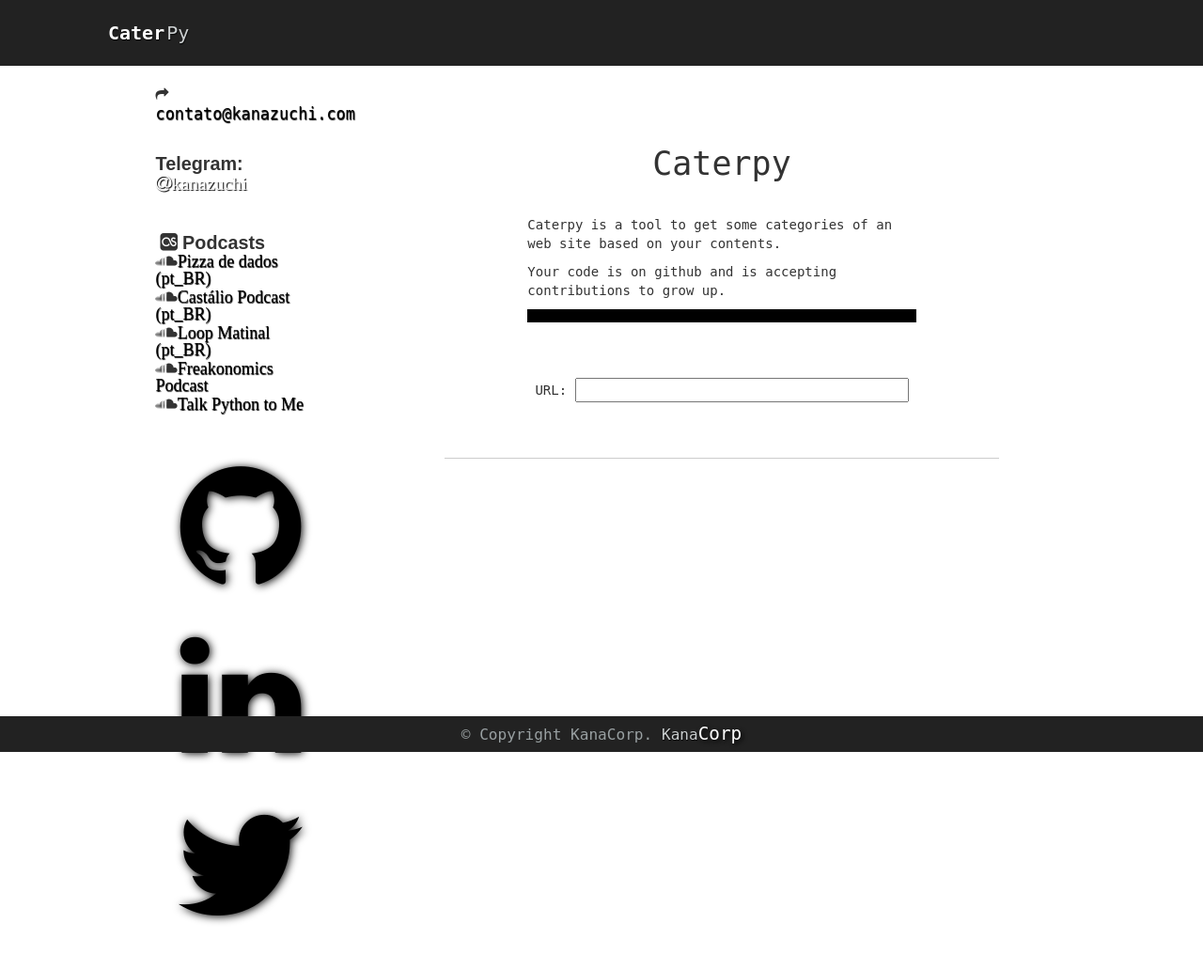
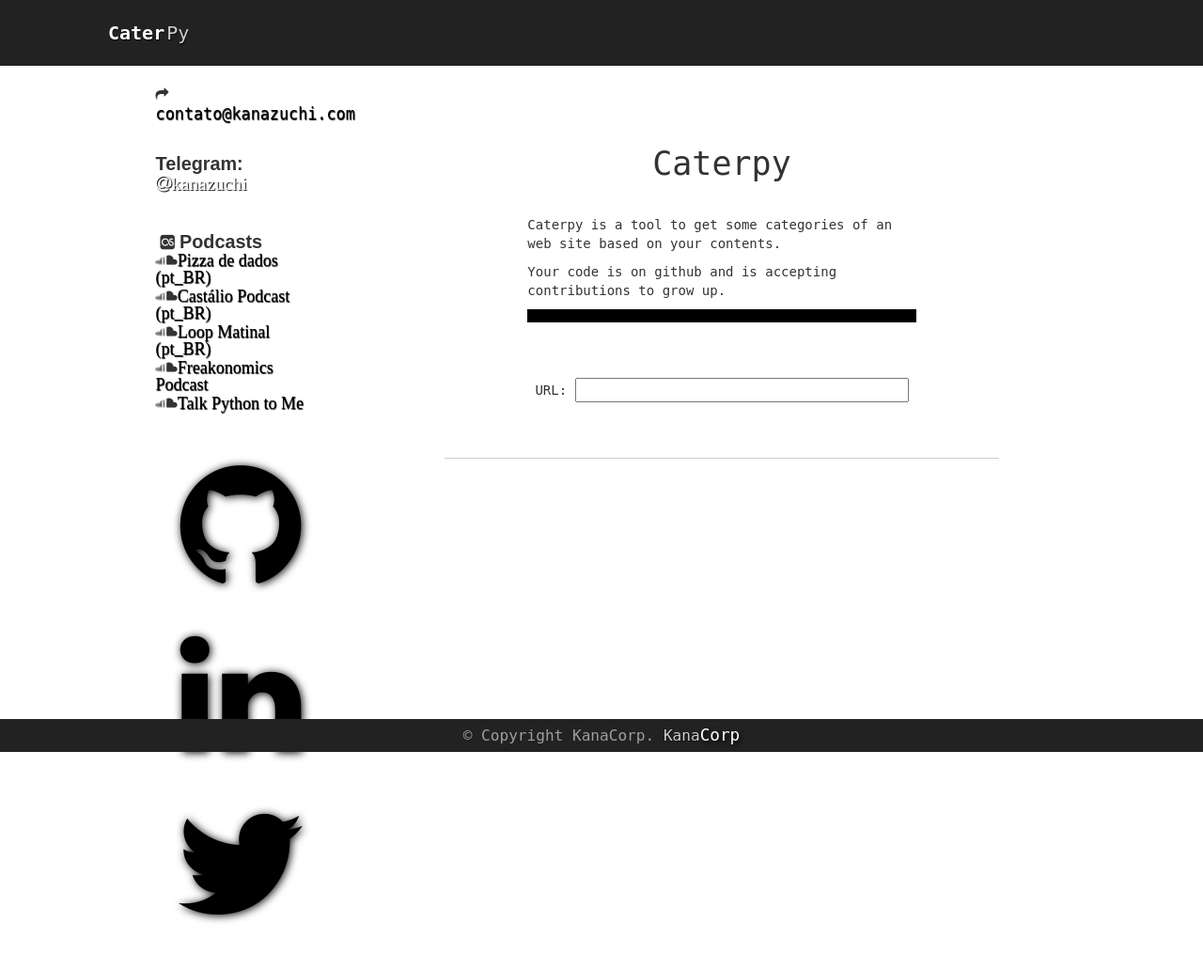
Before and after one commit to DyFuente/caterpy, a Flask app: page / in a window 1280 px wide. Shown: the top 1032 px of the page at 94% size. After the commit the page ends 981 px from the top, so only its background shows below. Run offline with Flask 2, Linux system fonts and the light colour scheme; some libraries are stand-ins or nearby versions; some web fonts are replaced.

Commit message:
Change size of font

```diff
--- a/web_site/templates/index.html
+++ b/web_site/templates/index.html
@@ -6,7 +6,7 @@
             font-size: 1.1em;
         }
         span {
-            font-size: 1.2em;
+            font-size: 1.1em;
             color: white;
             text-shadow: 2px 2px 5px black;
         }
@@ -33,7 +33,7 @@
                     </a></h4>
                     <br/>
                     <h4>
-                        <i class="fa fa-lastfm-square" style="margin: 0 5px; font-size: 1.2em;"></i><b>Podcasts</b><br/>
+                        <i class="fa fa-lastfm-square" style="margin: 0 5px; font-size: 1.0em;"></i><b>Podcasts</b><br/>
                         <i class="fa fa-soundcloud"><a href="http://pizzadedados.com/">Pizza de dados (pt_BR)</a></i><br/>
                         <i class="fa fa-soundcloud"><a href="http://castalio.info/">Castálio Podcast (pt_BR)</a></i><br/>
                         <i class="fa fa-soundcloud"><a href="http://www.loopmatinal.com/">Loop Matinal (pt_BR)</a></i><br/>
```
